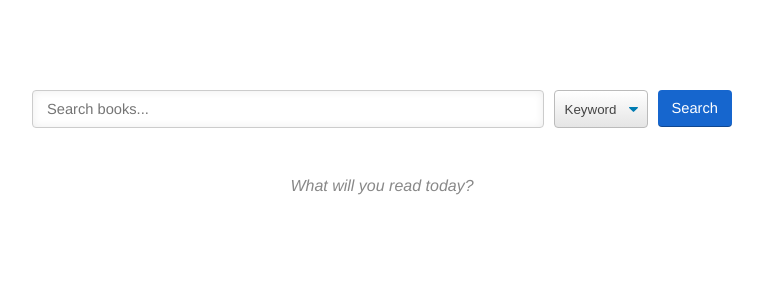
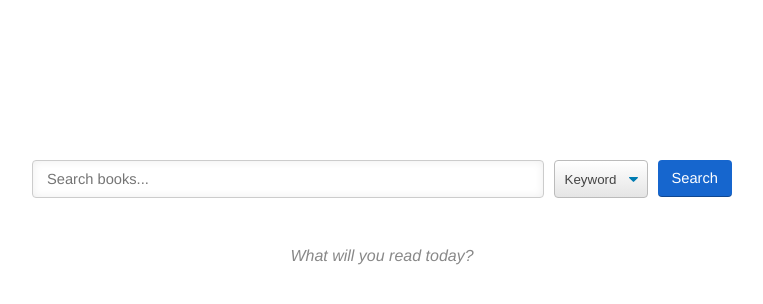
Before and after one commit to TeddyBurnsides/book_search, a React (Create React App) app: page / in a window 1280 px wide. Shown: the top 304 px of the page, without its empty margins (258-1021 px from the left). Built offline with nearby package versions, Linux system fonts and the light colour scheme.

Commit message:
can no longer search for null

```diff
--- a/src/components/App.js
+++ b/src/components/App.js
@@ -30,6 +30,8 @@ const App = () => {
 
     event.preventDefault(); // avoid a page refresh
 
+    if (searchValue === "") return;
+
     // handle new search criteria vs. getting more books for the current search
     if (newSearch) {
       stateDispatch({type:'newSearch'});
@@ -50,7 +52,7 @@ const App = () => {
         setPrevSearchCriteria({...searchCriteria})
 			}
 
-      stateDispatch({type:'loadingResults'});
+      stateDispatch({type:'loadingResults'}); // starting loading before async fetch happens
 
 			fetchBookData(searchCriteria, state.page).then(response => {
 
--- a/src/styles/styles.css
+++ b/src/styles/styles.css
@@ -67,7 +67,7 @@ form {
 	transition:.4s padding ease;
 }
 form.frontAndCenter {
-	padding: 10% 0 0 0;
+	padding: 20% 0 0 0;
 }
 input[type="text"],button {
 	border-radius:4px;
```
